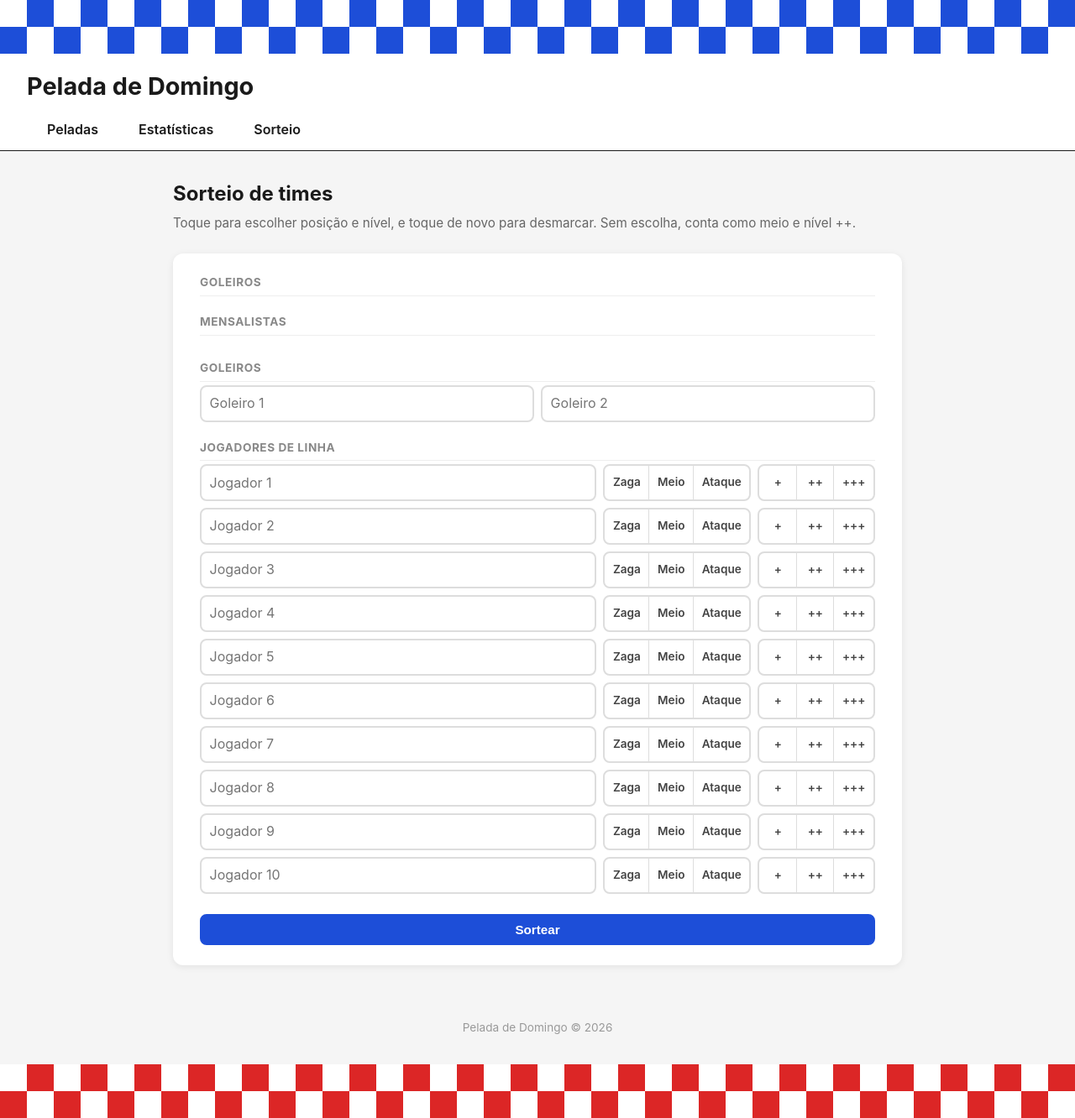
After one commit to EduardoTT/scouts-da-pelada, a Python web app: template templates/sorteio.html in a window 1280 px wide. The commit adds this page. Shown: the whole page at 84% size. Run offline with Jinja, Linux system fonts and the light colour scheme; the template is opened without the code that fills it, so the values that code supplies are empty.

Commit message:
Adiciona a página de sorteio de times
A aba Sorteio recebe 2 goleiros e 10 jogadores de linha e divide os
times testando as 126 divisões possíveis. Fica com as mais equilibradas
em nível e posição e sorteia uma delas. Nada é salvo.

Chips no alto preenchem os nomes dos mensalistas e dos goleiros mais
frequentes. A lista e a posição de costume de cada mensalista ficam em
mensalistas.json. Posição e nível se escolhem com um toque.

Co-Authored-By: Claude Opus 5.5 <noreply@anthropic.com>

```diff
--- /dev/null
+++ b/static/sorteio.js
@@ -0,0 +1,225 @@
+// Sorteio de times: 2 goleiros e 10 jogadores de linha, 5 por time.
+// Testa as 126 divisões possíveis dos jogadores de linha, fica com as mais
+// equilibradas (soma de nível e posições) e sorteia uma delas.
+
+const POSICOES = ["zaga", "meio", "ataque"];
+const POSICAO_PADRAO = "meio";
+const NIVEL_PADRAO = 2;
+// Um ponto de nível de diferença pesa mais que um jogador fora de posição.
+const PESO_NIVEL = 2;
+
+function custo(timeA, timeB) {
+    const soma = t => t.reduce((s, j) => s + j.nivel, 0);
+    let c = PESO_NIVEL * Math.abs(soma(timeA) - soma(timeB));
+    for (const pos of POSICOES) {
+        const conta = t => t.filter(j => j.posicao === pos).length;
+        c += Math.abs(conta(timeA) - conta(timeB));
+    }
+    return c;
+}
+
+function divisoes(n, k) {
+    // Combinações de k índices em n que contêm o índice 0, para não
+    // contar a mesma divisão duas vezes (A x B e B x A).
+    const resultado = [];
+    const atual = [0];
+    (function rec(inicio) {
+        if (atual.length === k) { resultado.push(atual.slice()); return; }
+        for (let i = inicio; i < n; i++) {
+            atual.push(i);
+            rec(i + 1);
+            atual.pop();
+        }
+    })(1);
+    return resultado;
+}
+
+function sortearTimes(goleiros, linha, aleatorio = Math.random) {
+    let melhores = [];
+    let menorCusto = Infinity;
+    for (const idx of divisoes(linha.length, linha.length / 2)) {
+        const noA = new Set(idx);
+        const timeA = linha.filter((_, i) => noA.has(i));
+        const timeB = linha.filter((_, i) => !noA.has(i));
+        const c = custo(timeA, timeB);
+        if (c < menorCusto) { menorCusto = c; melhores = []; }
+        if (c === menorCusto) melhores.push([timeA, timeB]);
+    }
+    let [timeA, timeB] = melhores[Math.floor(aleatorio() * melhores.length)];
+    if (aleatorio() < 0.5) [timeA, timeB] = [timeB, timeA];
+    const [gkAzul, gkVermelho] = aleatorio() < 0.5 ? goleiros : [goleiros[1], goleiros[0]];
+    const ordenar = t => t.slice().sort((a, b) =>
+        POSICOES.indexOf(a.posicao) - POSICOES.indexOf(b.posicao) || a.nome.localeCompare(b.nome));
+    return {
+        azul: { goleiro: gkAzul, linha: ordenar(timeA) },
+        vermelho: { goleiro: gkVermelho, linha: ordenar(timeB) },
+    };
+}
+
+if (typeof module !== "undefined") {
+    module.exports = { sortearTimes, custo, divisoes };
+}
+
+if (typeof document !== "undefined") {
+    const form = document.getElementById("sorteio-form");
+    const erro = document.getElementById("sorteio-erro");
+    const resultado = document.getElementById("sorteio-resultado");
+    const NOME_POSICAO = { zaga: "Zaga", meio: "Meio", ataque: "Ataque" };
+
+    function lerFormulario() {
+        const goleiros = [...form.querySelectorAll(".gk-nome")].map(i => i.value.trim());
+        const linha = [...form.querySelectorAll(".linha-row")].map(row => ({
+            nome: row.querySelector(".linha-nome").value.trim(),
+            posicao: row.querySelector(".linha-posicao").dataset.valor || POSICAO_PADRAO,
+            nivel: Number(row.querySelector(".linha-nivel").dataset.valor) || NIVEL_PADRAO,
+        }));
+        return { goleiros, linha };
+    }
+
+    function validar({ goleiros, linha }) {
+        const nomes = [...goleiros, ...linha.map(j => j.nome)];
+        if (nomes.some(n => !n)) return "Preencha os 2 goleiros e os 10 jogadores de linha.";
+        const vistos = new Set();
+        for (const n of nomes) {
+            const chave = n.toLocaleLowerCase("pt-BR");
+            if (vistos.has(chave)) return `O nome "${n}" aparece mais de uma vez.`;
+            vistos.add(chave);
+        }
+        return null;
+    }
+
+    function el(tag, attrs = {}, ...filhos) {
+        const e = document.createElement(tag);
+        Object.assign(e, attrs);
+        e.append(...filhos);
+        return e;
+    }
+
+    function renderTime(time, cor, titulo) {
+        const lista = el("ul", {},
+            el("li", {}, time.goleiro + " ", el("span", { className: "gk-badge", textContent: "GOL" })),
+            ...time.linha.map(j => el("li", {}, j.nome + " ",
+                el("span", { className: "pos-badge pos-" + j.posicao, textContent: NOME_POSICAO[j.posicao] }))));
+        return el("div", { className: `team ${cor}-team` }, el("h4", { textContent: titulo }), lista);
+    }
+
+    function textoWhatsApp(times) {
+        const bloco = (titulo, t) => [titulo, `${t.goleiro} (goleiro)`, ...t.linha.map(j => j.nome)].join("\n");
+        return bloco("*Time azul*", times.azul) + "\n\n" + bloco("*Time vermelho*", times.vermelho);
+    }
+
+    function mostrar(times) {
+        const copiar = el("button", { type: "button", className: "filter-btn", textContent: "Copiar times" });
+        copiar.addEventListener("click", async () => {
+            try {
+                await navigator.clipboard.writeText(textoWhatsApp(times));
+                copiar.textContent = "Copiado!";
+            } catch {
+                copiar.textContent = "Não deu para copiar";
+            }
+        });
+        const denovo = el("button", { type: "button", className: "filter-btn", textContent: "Sortear de novo" });
+        denovo.addEventListener("click", () => form.requestSubmit());
+        resultado.replaceChildren(
+            el("div", { className: "game-card" },
+                el("div", { className: "game-teams" },
+                    renderTime(times.azul, "blue", "Time azul"),
+                    renderTime(times.vermelho, "red", "Time vermelho"))),
+            el("div", { className: "sorteio-acoes" }, denovo, copiar));
+        resultado.hidden = false;
+        resultado.scrollIntoView({ behavior: "smooth", block: "start" });
+    }
+
+    // Posição e nível: um toque escolhe, outro toque no mesmo botão desmarca.
+    function definir(grupo, valor) {
+        grupo.dataset.valor = valor;
+        grupo.querySelectorAll("button").forEach(b => {
+            const ativo = b.dataset.valor === valor;
+            b.classList.toggle("ativo", ativo);
+            b.setAttribute("aria-pressed", ativo);
+        });
+    }
+
+    form.querySelectorAll(".seg").forEach(grupo => {
+        definir(grupo, "");
+        grupo.addEventListener("click", ev => {
+            const botao = ev.target.closest("button");
+            if (!botao) return;
+            definir(grupo, grupo.dataset.valor === botao.dataset.valor ? "" : botao.dataset.valor);
+        });
+    });
+
+    // Chips: um toque coloca o nome no primeiro campo vazio; outro toque tira.
+    const mesmoNome = (a, b) => a.trim().toLocaleLowerCase("pt-BR") === b.trim().toLocaleLowerCase("pt-BR");
+    const campos = () => [...form.querySelectorAll(".gk-nome, .linha-nome")];
+
+    // Cada grupo de chips olha só os próprios campos: o Wesley, por exemplo,
+    // aparece nos goleiros frequentes e nos mensalistas.
+    const camposDo = chip => [...form.querySelectorAll("." + chip.dataset.alvo)];
+
+    function atualizarChips() {
+        form.querySelectorAll(".chip").forEach(chip => {
+            chip.classList.toggle("selecionado", camposDo(chip).some(i => mesmoNome(i.value, chip.textContent)));
+        });
+    }
+
+    function limparCampo(input) {
+        input.value = "";
+        const row = input.closest(".linha-row");
+        if (row) row.querySelectorAll(".seg").forEach(g => definir(g, ""));
+    }
+
+    form.querySelectorAll(".chip").forEach(chip => {
+        chip.addEventListener("click", () => {
+            const nome = chip.textContent;
+            const proprio = camposDo(chip).find(i => mesmoNome(i.value, nome));
+            if (proprio) {
+                limparCampo(proprio);
+            } else {
+                const vazio = camposDo(chip).find(i => !i.value.trim());
+                if (!vazio) {
+                    erro.textContent = chip.dataset.alvo === "gk-nome"
+                        ? "Os 2 goleiros já estão preenchidos."
+                        : "Os 10 jogadores de linha já estão preenchidos.";
+                    erro.hidden = false;
+                    return;
+                }
+                // Se o nome estava no outro grupo, ele muda de lugar.
+                const outro = campos().find(i => mesmoNome(i.value, nome));
+                if (outro) limparCampo(outro);
+                vazio.value = nome;
+                preencherPosicao(vazio);
+            }
+            erro.hidden = true;
+            atualizarChips();
+        });
+    });
+
+    // Mensalista com posição de costume já entra com ela, pelo chip ou digitado.
+    const posicaoDe = {};
+    form.querySelectorAll('.chip[data-alvo="linha-nome"]').forEach(c => {
+        if (c.dataset.posicao) posicaoDe[c.textContent.toLocaleLowerCase("pt-BR")] = c.dataset.posicao;
+    });
+
+    function preencherPosicao(input) {
+        const row = input.closest(".linha-row");
+        if (!row) return;  // campo de goleiro não tem posição
+        const grupo = row.querySelector(".linha-posicao");
+        const posicao = posicaoDe[input.value.trim().toLocaleLowerCase("pt-BR")];
+        if (posicao && !grupo.dataset.valor) definir(grupo, posicao);
+    }
+
+    form.querySelectorAll(".linha-nome").forEach(i => i.addEventListener("change", () => preencherPosicao(i)));
+
+    form.addEventListener("input", atualizarChips);
+
+    form.addEventListener("submit", ev => {
+        ev.preventDefault();
+        const dados = lerFormulario();
+        const msg = validar(dados);
+        erro.textContent = msg || "";
+        erro.hidden = !msg;
+        if (msg) { resultado.hidden = true; return; }
+        mostrar(sortearTimes(dados.goleiros, dados.linha));
+    });
+}
--- a/static/style.css
+++ b/static/style.css
@@ -442,6 +442,142 @@ details.game-card:not([open]) > summary.game-header::after {
     padding: 1rem 0;
 }
 
+/* === Sorteio === */
+.sorteio-page h2 {
+    margin-bottom: 0.25rem;
+}
+
+.sorteio-ajuda {
+    color: #666;
+    font-size: 0.95rem;
+    margin-bottom: 1.5rem;
+}
+
+.sorteio-page input {
+    font: inherit;
+    padding: 0.45rem 0.6rem;
+    border: 2px solid #ddd;
+    border-radius: 8px;
+    background: #fff;
+    min-width: 0;
+}
+
+.sorteio-page input:focus {
+    outline: none;
+    border-color: #1d4ed8;
+}
+
+.chips-bloco {
+    margin-bottom: 1.5rem;
+}
+
+.chips {
+    display: flex;
+    flex-wrap: wrap;
+    gap: 0.4rem;
+    margin-bottom: 1rem;
+}
+
+.chip {
+    font: inherit;
+    font-size: 0.9rem;
+    font-weight: 600;
+    padding: 0.3rem 0.75rem;
+    border: 2px solid #ddd;
+    border-radius: 999px;
+    background: #fff;
+    cursor: pointer;
+    transition: all 0.15s;
+}
+
+.chip:hover {
+    border-color: #999;
+}
+
+.chip.selecionado {
+    background: #1d4ed8;
+    border-color: #1d4ed8;
+    color: #fff;
+}
+
+.sorteio-goleiros {
+    display: grid;
+    grid-template-columns: 1fr 1fr;
+    gap: 0.5rem;
+    margin-bottom: 1.25rem;
+}
+
+.linha-row {
+    display: grid;
+    grid-template-columns: 1fr auto auto;
+    gap: 0.5rem;
+    margin-bottom: 0.5rem;
+}
+
+.seg {
+    display: flex;
+    border: 2px solid #ddd;
+    border-radius: 8px;
+    overflow: hidden;
+    background: #fff;
+}
+
+.seg button {
+    font: inherit;
+    font-size: 0.85rem;
+    font-weight: 600;
+    flex: 1 1 auto;
+    padding: 0.45rem 0.6rem;
+    border: none;
+    border-left: 1px solid #ddd;
+    background: transparent;
+    color: #444;
+    cursor: pointer;
+    white-space: nowrap;
+    min-width: 2.75rem;
+    -webkit-tap-highlight-color: transparent;
+}
+
+.seg button:first-child {
+    border-left: none;
+}
+
+.seg button.ativo {
+    background: #1d4ed8;
+    color: #fff;
+}
+
+.sorteio-erro {
+    color: #dc2626;
+    font-weight: 600;
+    margin-top: 0.75rem;
+}
+
+.sorteio-btn {
+    margin-top: 1rem;
+    width: 100%;
+}
+
+.sorteio-acoes {
+    display: flex;
+    flex-wrap: wrap;
+    gap: 0.5rem;
+    margin-bottom: 2rem;
+}
+
+.pos-badge {
+    font-size: 0.7rem;
+    color: #fff;
+    padding: 0.1rem 0.35rem;
+    border-radius: 3px;
+    font-weight: 700;
+    vertical-align: middle;
+}
+
+.pos-zaga { background: #475569; }
+.pos-meio { background: #0d9488; }
+.pos-ataque { background: #9333ea; }
+
 /* === Footer === */
 footer {
     text-align: center;
@@ -488,6 +624,34 @@ footer {
         border-bottom: 1px solid #eee;
     }
 
+    /* Sorteio: nome em cima, posição e nível embaixo */
+    .linha-row {
+        grid-template-columns: 1fr 1fr;
+        gap: 0.35rem;
+        margin-bottom: 0.9rem;
+    }
+
+    .linha-row {
+        grid-template-columns: 1fr auto;
+    }
+
+    .linha-row .linha-nome {
+        grid-column: 1 / -1;
+    }
+
+    .seg button {
+        padding: 0.5rem 0.45rem;
+    }
+
+    .sorteio-acoes {
+        display: grid;
+        grid-template-columns: 1fr 1fr;
+    }
+
+    .sorteio-acoes .filter-btn {
+        padding: 0.6rem 0.5rem;
+    }
+
     /* Tabelas ficaram mais largas com a coluna de média */
     thead th {
         padding: 0.4rem 0.25rem;
--- a/templates/base.html
+++ b/templates/base.html
@@ -14,6 +14,7 @@
         <nav>
             <a href="{{ base_url }}/" class="{% if active_tab == 'peladas' %}active{% endif %}">Peladas</a>
             <a href="{{ base_url }}/stats.html" class="{% if active_tab == 'stats' %}active{% endif %}">Estatísticas</a>
+            <a href="{{ base_url }}/sorteio.html" class="{% if active_tab == 'sorteio' %}active{% endif %}">Sorteio</a>
         </nav>
     </header>
     <main>
--- /dev/null
+++ b/templates/sorteio.html
@@ -0,0 +1,61 @@
+{% extends "base.html" %}
+{% block title %}Sorteio de times — Pelada de Domingo{% endblock %}
+
+{% block content %}
+<section class="sorteio-page">
+    <h2>Sorteio de times</h2>
+    <p class="sorteio-ajuda">Toque para escolher posição e nível, e toque de novo para desmarcar. Sem escolha, conta como meio e nível ++.</p>
+
+    <form id="sorteio-form" class="ranking" autocomplete="off">
+        <div class="chips-bloco">
+            <h4 class="role-subtitle">Goleiros</h4>
+            <div class="chips">
+                {% for nome in chips_goleiros %}<button type="button" class="chip" data-alvo="gk-nome">{{ nome }}</button>{% endfor %}
+            </div>
+            <h4 class="role-subtitle">Mensalistas</h4>
+            <div class="chips">
+                {% for nome, posicao in chips_linha.items() %}<button type="button" class="chip" data-alvo="linha-nome" data-posicao="{{ posicao or '' }}">{{ nome }}</button>{% endfor %}
+            </div>
+        </div>
+
+        <h4 class="role-subtitle">Goleiros</h4>
+        <div class="sorteio-goleiros">
+            <input type="text" class="gk-nome" list="nomes-goleiros" placeholder="Goleiro 1" aria-label="Goleiro 1">
+            <input type="text" class="gk-nome" list="nomes-goleiros" placeholder="Goleiro 2" aria-label="Goleiro 2">
+        </div>
+
+        <h4 class="role-subtitle">Jogadores de linha</h4>
+        {% for i in range(1, 11) %}
+        <div class="linha-row">
+            <input type="text" class="linha-nome" list="nomes-linha" placeholder="Jogador {{ i }}" aria-label="Jogador {{ i }}">
+            <div class="seg linha-posicao" role="group" aria-label="Posição do jogador {{ i }}" data-valor="">
+                <button type="button" data-valor="zaga">Zaga</button>
+                <button type="button" data-valor="meio">Meio</button>
+                <button type="button" data-valor="ataque">Ataque</button>
+            </div>
+            <div class="seg linha-nivel" role="group" aria-label="Nível do jogador {{ i }}" data-valor="">
+                <button type="button" data-valor="1">+</button>
+                <button type="button" data-valor="2">++</button>
+                <button type="button" data-valor="3">+++</button>
+            </div>
+        </div>
+        {% endfor %}
+
+        <p id="sorteio-erro" class="sorteio-erro" hidden></p>
+        <button type="submit" class="filter-btn active sorteio-btn">Sortear</button>
+    </form>
+
+    <div id="sorteio-resultado" hidden></div>
+
+    <datalist id="nomes-goleiros">
+        {% for nome in nomes_goleiros %}<option value="{{ nome }}">{% endfor %}
+    </datalist>
+    <datalist id="nomes-linha">
+        {% for nome in nomes_linha %}<option value="{{ nome }}">{% endfor %}
+    </datalist>
+</section>
+{% endblock %}
+
+{% block scripts %}
+<script src="{{ base_url }}/static/sorteio.js"></script>
+{% endblock %}
```
Also changed, not shown: build.py (+27 -1 lines), mensalistas.json (added, +29 -0 lines), stats.py (+17 -0 lines), tests/test_stats.py (+20 -0 lines).
